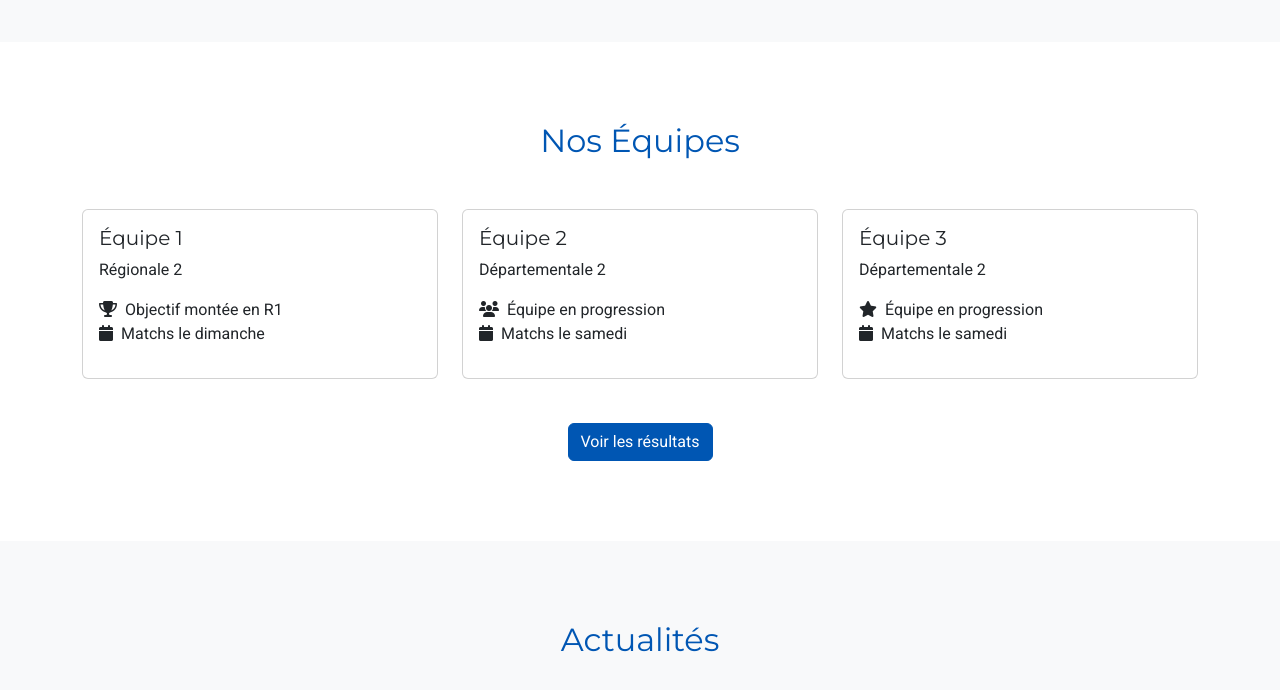
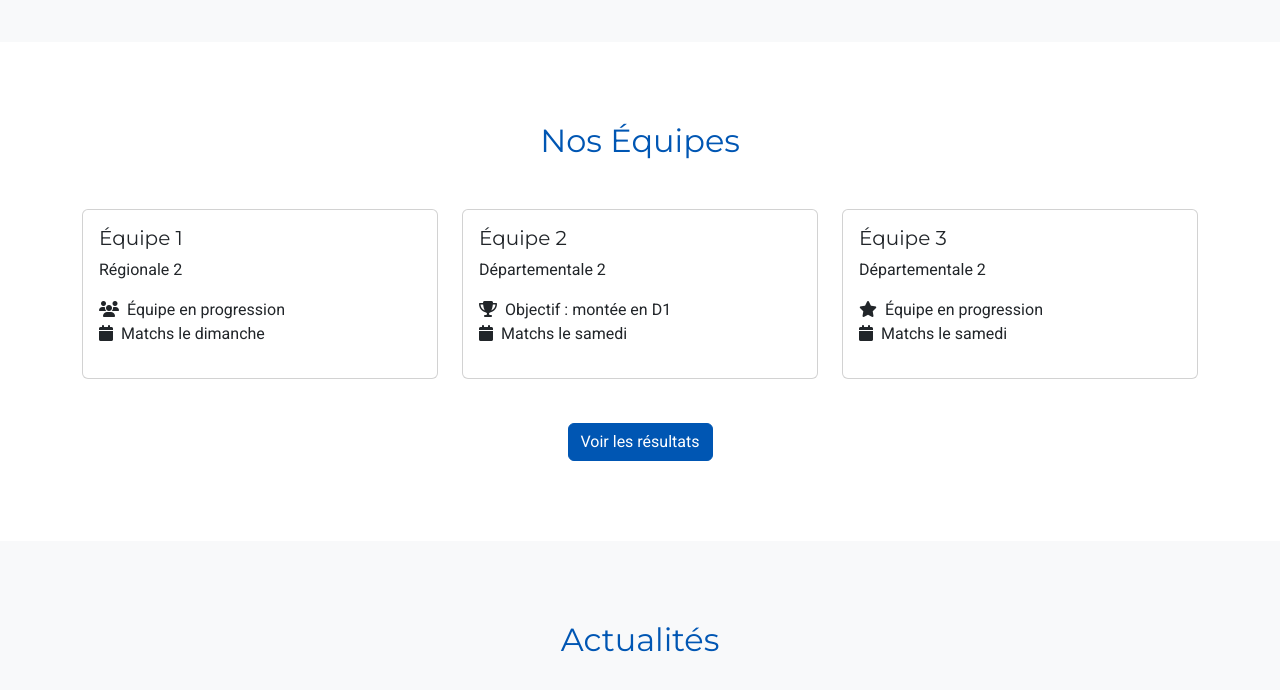
Before and after one commit to QuentinRemond/chalon-tt-new, a plain HTML site: page index.html in a window 1280 px wide. Shown: the part 825-1515 px from the top of the page. Drawn offline with nearby package versions, Linux system fonts and the light colour scheme.

Commit message:
Add files via upload

```diff
--- a/index.html
+++ b/index.html
@@ -252,7 +252,7 @@
                             <h5 class="card-title">Équipe 1</h5>
                             <p class="card-text">Régionale 2</p>
                             <ul class="list-unstyled">
-                                <li><i class="fas fa-trophy me-2"></i>Objectif montée en R1</li>
+                                <li><i class="fas fa-users me-2"></i>Équipe en progression</li>
                                 <li><i class="fas fa-calendar me-2"></i>Matchs le dimanche</li>
                             </ul>
                         </div>
@@ -264,7 +264,7 @@
                             <h5 class="card-title">Équipe 2</h5>
                             <p class="card-text">Départementale 2</p>
                             <ul class="list-unstyled">
-                                <li><i class="fas fa-users me-2"></i>Équipe en progression</li>
+                                <li><i class="fas fa-trophy me-2"></i>Objectif : montée en D1</li>
                                 <li><i class="fas fa-calendar me-2"></i>Matchs le samedi</li>
                             </ul>
                         </div>
```
